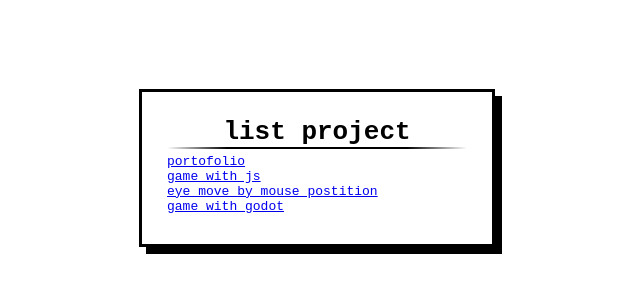
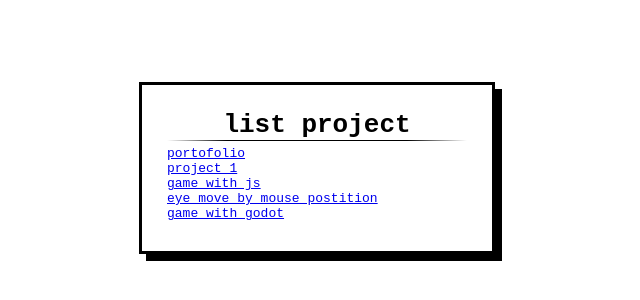
Before and after one commit to noelao/noelao.github.io, a plain HTML site: page index.html in a window 1280 px wide. Shown: the part 232-532 px from the top of the page, without its empty margins (323-963 px from the left). Drawn offline with Linux system fonts and the light colour scheme.

Commit message:
Update index.html

```diff
--- a/index.html
+++ b/index.html
@@ -107,6 +107,7 @@
             <div class="listan">
                 <div class="kiri">
                     <a href="Porto/home.html">portofolio</a>
+                    <a href="pertamax/index.html">project 1</a>
                     <a href="game/gameJs.html">game with js</a>
                     <a href="eye/eye.html">eye move by mouse postition</a>
                     <a href="#">game with godot</a>
```
